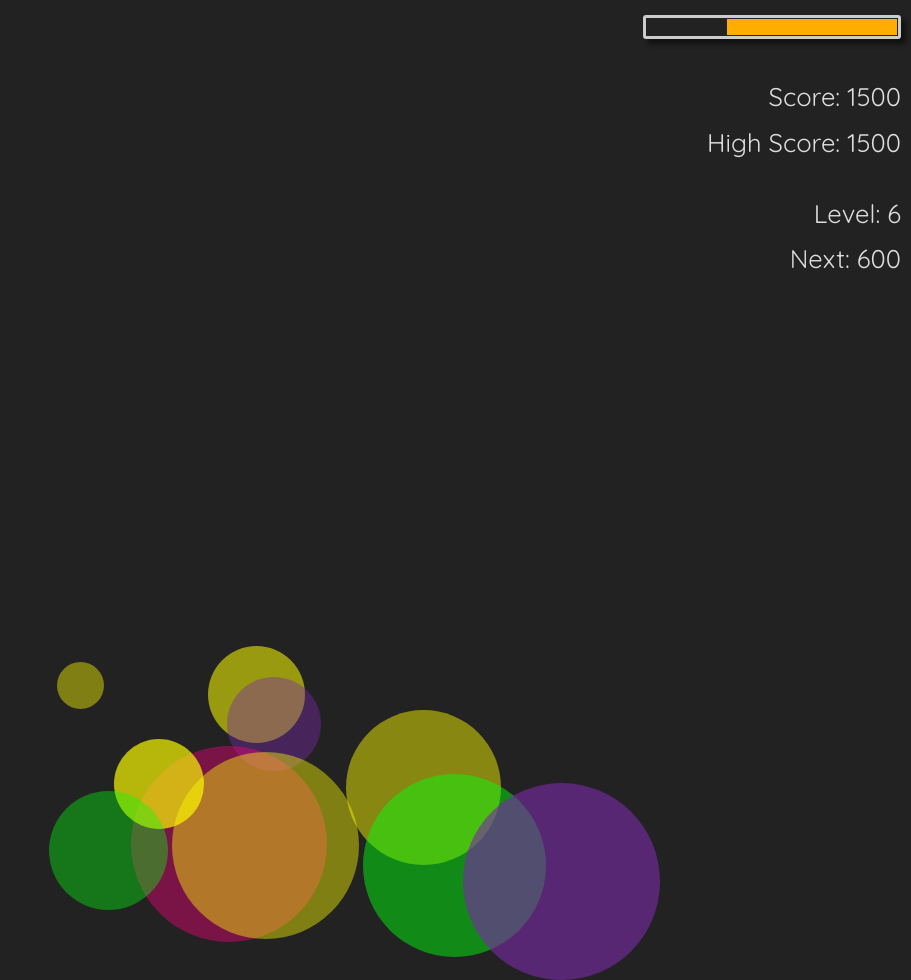
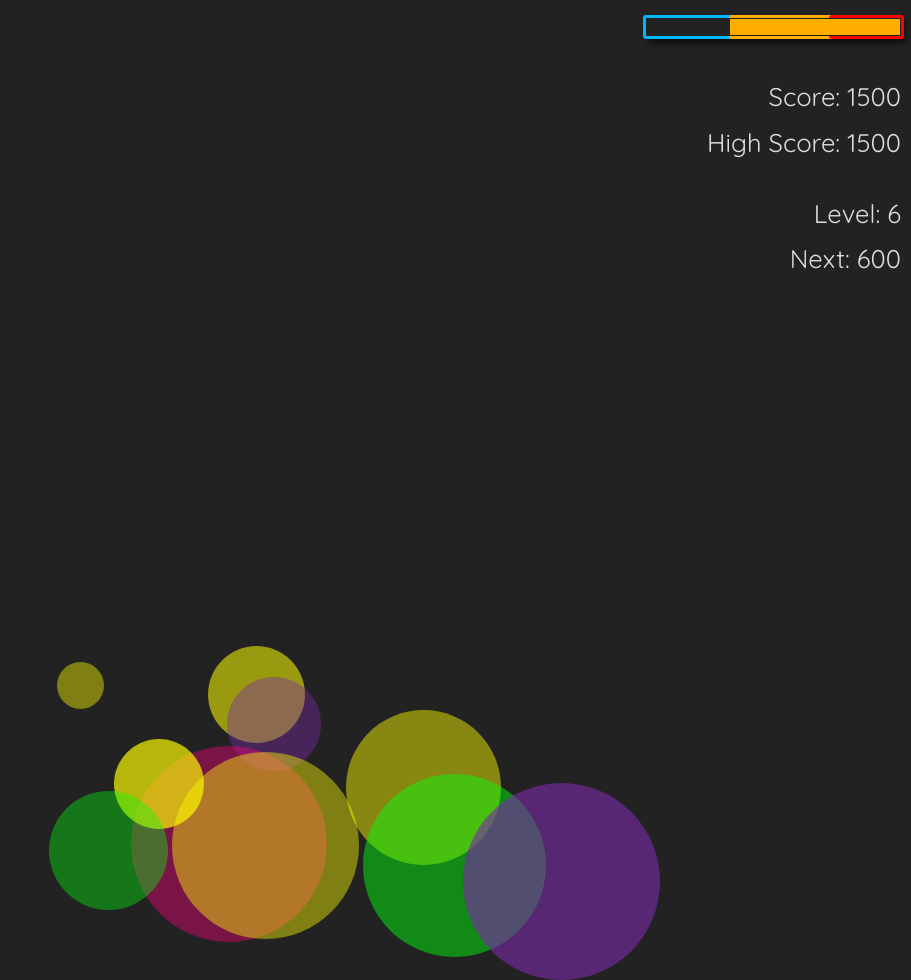
Before and after one commit to alt234/Kill-All-The-Bubbles, a plain HTML site: page index.html in a window 1280 px wide. Shown: the whole page, without its empty margins (369-1280 px from the left). Drawn offline with nearby package versions, Linux system fonts and the light colour scheme.

Commit message:
Experimenting with health level indicators. Kind of looks like crap.

```diff
--- a/css/kill-all-the-bubbles.css
+++ b/css/kill-all-the-bubbles.css
@@ -58,6 +58,43 @@ html, body {
 	border-radius: 3px;
 }
 
+#highHealthBorder {
+	width: 252px;
+	height: 18px;
+	border: 3px solid #00B7FF;
+	margin-bottom: 45px;
+	float: right;
+	box-shadow: 5px 5px 5px #111;
+	border-radius: 3px;
+}
+
+#mediumHealthBorder {
+	position: relative;
+	top: -3px;
+	right: -3px;
+	float: right;
+	width: 172px;
+	height: 18px;
+	border-top: 3px solid #FFAE00;
+	border-bottom: 3px solid #FFAE00;
+	border-radius: 3px;
+	margin: 0;
+}
+
+#lowHealthBorder {
+	position: relative;
+	top: -3px;
+	right: -3px;
+	float: right;
+	width: 72px;
+	height: 18px;
+	border-top: 3px solid red;
+	border-bottom: 3px solid red;
+	border-right: 3px solid red;
+	border-radius: 3px;
+	margin: 0;
+}
+
 #health {
 	width: 0px;
 	height: 16px;
--- a/index.html
+++ b/index.html
@@ -14,9 +14,14 @@
 	<body>
 		<div id="gameOver"><p id="gameOverText">Game Over</p><br /><br /><br /><a href="#" id="restartText">Restart</a></p></div>
 		<div id="statsdiv" class="stats">
-			<div id="healthBorder">
-				<div id="health"></div>
+			<div id="highHealthBorder">
+				<div id="mediumHealthBorder">
+					<div id="lowHealthBorder">
+						<div id="health"></div>
+					</div>
+				</div>
 			</div>
+
 			<p id="scoreValue"></p>
 			<p id="highScoreValue"></p>
 			<br />
--- a/js/kill-all-the-bubbles.js
+++ b/js/kill-all-the-bubbles.js
@@ -151,7 +151,7 @@ Game.prototype.addBubble = function(_this) {
 			var $health = $("#health");
 
 			if ($health.width() === _this.maxHealth) {
-				$("#healthBorder").removeClass("glow");
+				$("#highHealthBorder").removeClass("glow");
 			}
 			else if ($health.width() === _this.highHealth) {
 				$("#health").removeClass("highHealth", 300);
@@ -200,7 +200,7 @@ Game.prototype.addBubble = function(_this) {
 				$health.animate({width: '+=' + _this.damage}, 100);
 
 				if ($health.width() === _this.maxHealth - 10) { // We're about to hit max health, so make it glow.
-					$("#healthBorder").addClass("glow");
+					$("#highHealthBorder").addClass("glow");
 				}
 				else if ($health.width() === _this.highHealth - 10) { // Once animation is complete we'll hit the high health threshold. Turn it blue.
 					$("#health").addClass("highHealth", 300);
```
